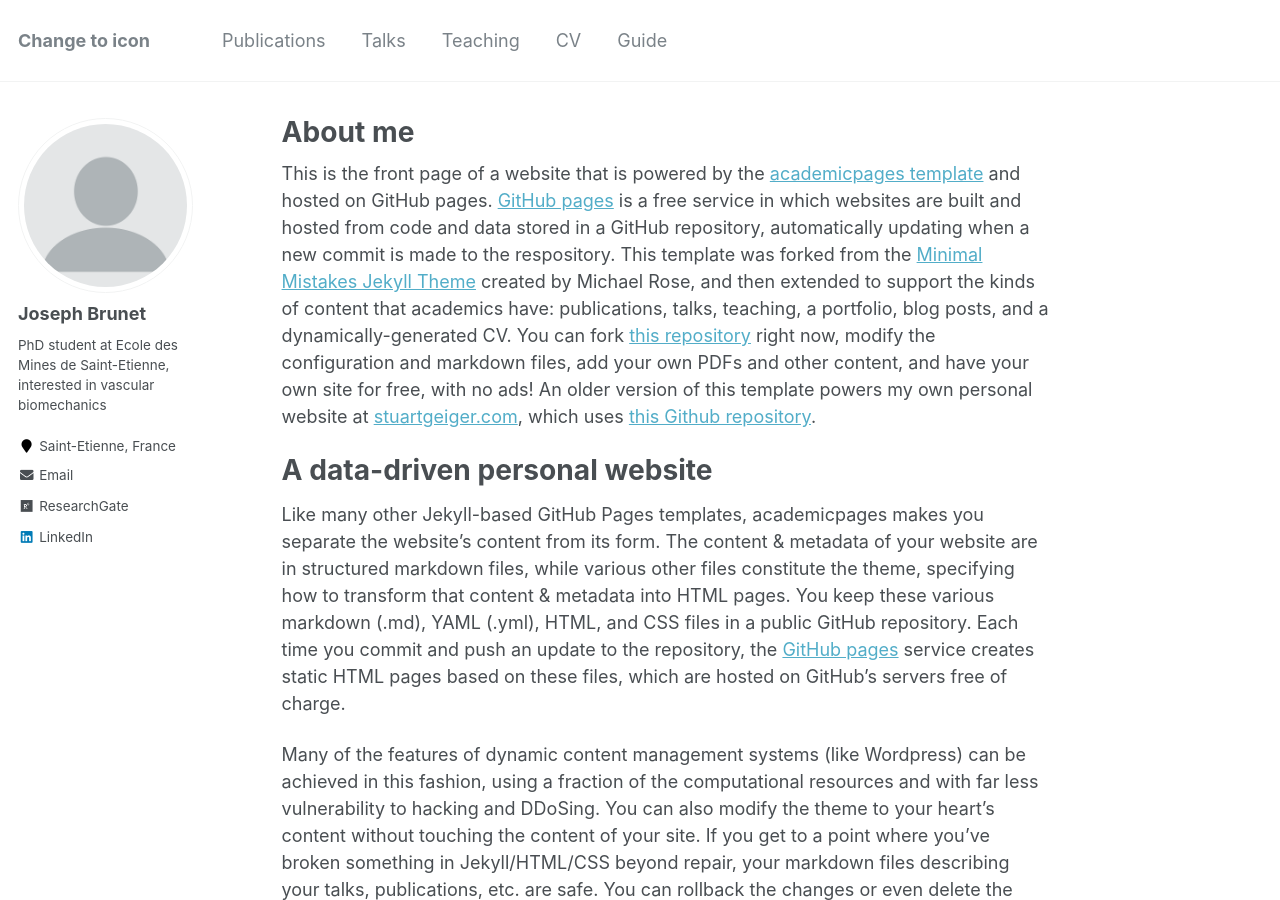
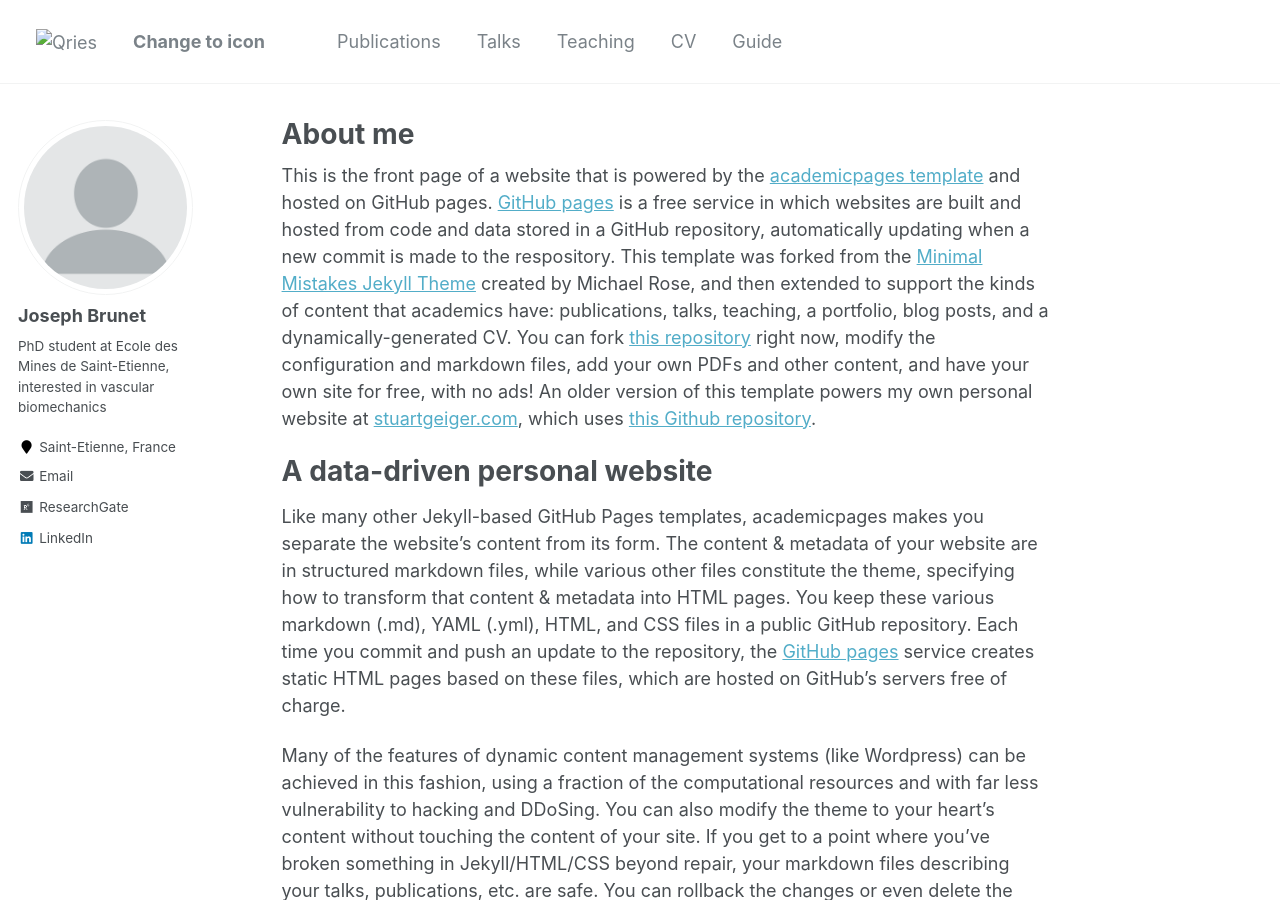
Before and after one commit to JosephBrunet/JosephBrunet.github.io, a Jekyll site: the page built from _pages/about.md, in a window 1280 px wide and 900 px high. Built offline with Jekyll 4.4.1, drawn with Linux system fonts in a browser that asks for light colours.

Commit message:
Update masthead.html

```diff
--- a/_includes/masthead.html
+++ b/_includes/masthead.html
@@ -6,6 +6,9 @@
       <nav id="site-nav" class="greedy-nav">
         <button><div class="navicon"></div></button>
         <ul class="visible-links">
+          <a href="{{ base_path }}/">
+             <img alt="Qries" src="images/favicon.icon">
+          </a>
           <li class="masthead__menu-item masthead__menu-item--lg"><a href="{{ base_path }}/">{{ site.title }}</a></li>
           {% for link in site.data.navigation.main %}
             {% if link.url contains 'http' %}
```
